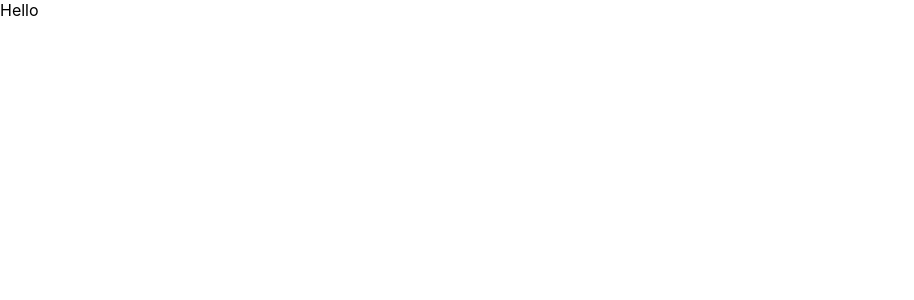
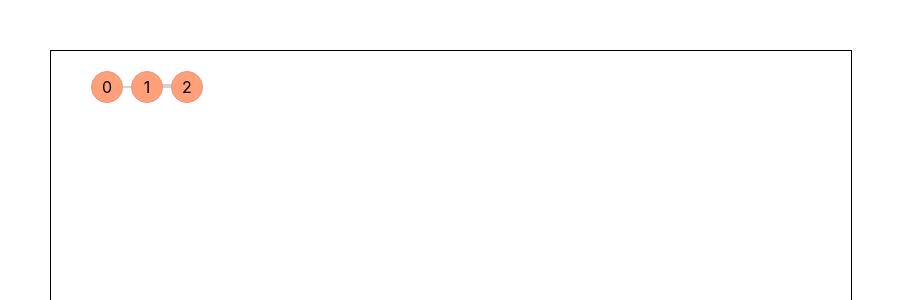
Before and after one commit to nikitabelotelov/deliver-proto, a React (Create React App) app: page / in a window 1280 px wide. Shown: the top 300 px of the page, without its empty margins (0-914 px from the left). Built offline with nearby package versions, Linux system fonts and the light colour scheme.

Commit message:
add graph

```diff
--- a/src/App.tsx
+++ b/src/App.tsx
@@ -1,12 +1,12 @@
-import React, { useEffect } from 'react';
-import logo from './logo.svg';
+import React from 'react';
 import './App.css';
+import Editor from './deliver/Editor';
 
 // https://developers.google.com/web/updates/2011/08/Saving-generated-files-on-the-client-side
 function App() {
   return (
     <div>
-      Hello
+      <Editor/>
     </div>
   );
 }
--- /dev/null
+++ b/src/deliver/Editor.css
@@ -0,0 +1,29 @@
+.editor_node {
+  position: absolute;
+  width: 30px;
+  height: 30px;
+  display: flex;
+  justify-content: center;
+  align-items: center;
+  user-select: none;
+  cursor: pointer;
+  border: 1px solid darksalmon;
+  border-radius: 50%;
+  background-color: lightsalmon;
+  z-index: 2;
+}
+
+.editor_edge {
+  position: absolute;
+  height: 2px;
+  background-color: lightgray;
+}
+
+.editor_nodeArea {
+  position: relative;
+  height: 800px;
+  width: 800px;
+  margin-left: 50px;
+  margin-top: 50px;
+  border: 1px solid black;
+}
--- /dev/null
+++ b/src/deliver/Editor.tsx
@@ -0,0 +1,121 @@
+import React, { useEffect, useState, useRef } from "react";
+import "./Editor.css";
+import { EACCES } from "constants";
+
+interface INode {
+  left: number;
+  top: number;
+  id: number;
+}
+
+interface IEdge {
+  a: INode;
+  b: INode;
+}
+
+interface IDragged {
+  node: INode;
+  pointX: number;
+  pointY: number;
+}
+
+enum Mode {
+  nodeEdit = "nodeEdit",
+  edgeEdit = "edgeEdit",
+}
+
+// https://developers.google.com/web/updates/2011/08/Saving-generated-files-on-the-client-side
+function Editor() {
+  const [nodes, setNodes] = useState<INode[]>([]);
+  const [edges, setEdges] = useState<IEdge[]>([]);
+  const [mode, setMode] = useState<Mode>(Mode.nodeEdit);
+  const [dragged, setDragged] = useState<IDragged>();
+  const ref = useRef(null);
+  useEffect(() => {
+    const newNodes = [
+      { left: 40, top: 20, id: 0 },
+      { left: 80, top: 20, id: 1 },
+      { left: 120, top: 20, id: 2 },
+    ];
+    setNodes(newNodes);
+    setEdges([
+      {
+        a: newNodes[0],
+        b: newNodes[1],
+      },
+      {
+        a: newNodes[2],
+        b: newNodes[1],
+      },
+      {
+        a: newNodes[0],
+        b: newNodes[2],
+      },
+    ]);
+  }, []);
+  return (
+    <div>
+      <div
+        className="editor_nodeArea"
+        ref={ref}
+        onMouseMove={(e) => {
+          if (dragged && ref.current) {
+            // @ts-ignore
+            const editAreaRect = ref.current.getBoundingClientRect();
+            const x = e.clientX - editAreaRect.left - dragged.pointX;
+            const y = e.clientY - editAreaRect.top - dragged.pointY;
+            const newNodes = [...nodes];
+            const idx = newNodes.indexOf(dragged.node);
+            newNodes[idx].left = x;
+            newNodes[idx].top = y;
+            setNodes(newNodes);
+          }
+        }}
+      >
+        {nodes.map((el) => {
+          return (
+            <div
+              key={el.id}
+              className="editor_node"
+              onMouseDown={(e) => {
+                const rect = (e.target as HTMLElement).getBoundingClientRect();
+                setDragged({
+                  node: el,
+                  pointX: e.clientX - rect.left,
+                  pointY: e.clientY - rect.top,
+                });
+              }}
+              onMouseUp={() => {
+                setDragged(undefined);
+              }}
+              style={{ left: el.left, top: el.top }}
+            >
+              {el.id}
+            </div>
+          );
+        })}
+        {edges.map((el, key) => {
+          const length = Math.sqrt(
+            Math.pow(el.b.left - el.a.left, 2) +
+              Math.pow(el.b.top - el.a.top, 2)
+          );
+          return (
+            <div
+              key={key}
+              className="editor_edge"
+              style={{
+                width: `${length}px`,
+                left: el.a.left + 15,
+                top: el.a.top + 15,
+                transform: `rotate(${Math.atan2((el.b.top - el.a.top), (el.b.left - el.a.left)) / Math.PI * 180}deg)`,
+                transformOrigin: 'top left'
+              }}
+            ></div>
+          );
+        })}
+      </div>
+    </div>
+  );
+}
+
+export default Editor;
```
Also changed, not shown: 1 other file (tests, documents, lock files or other folders).
